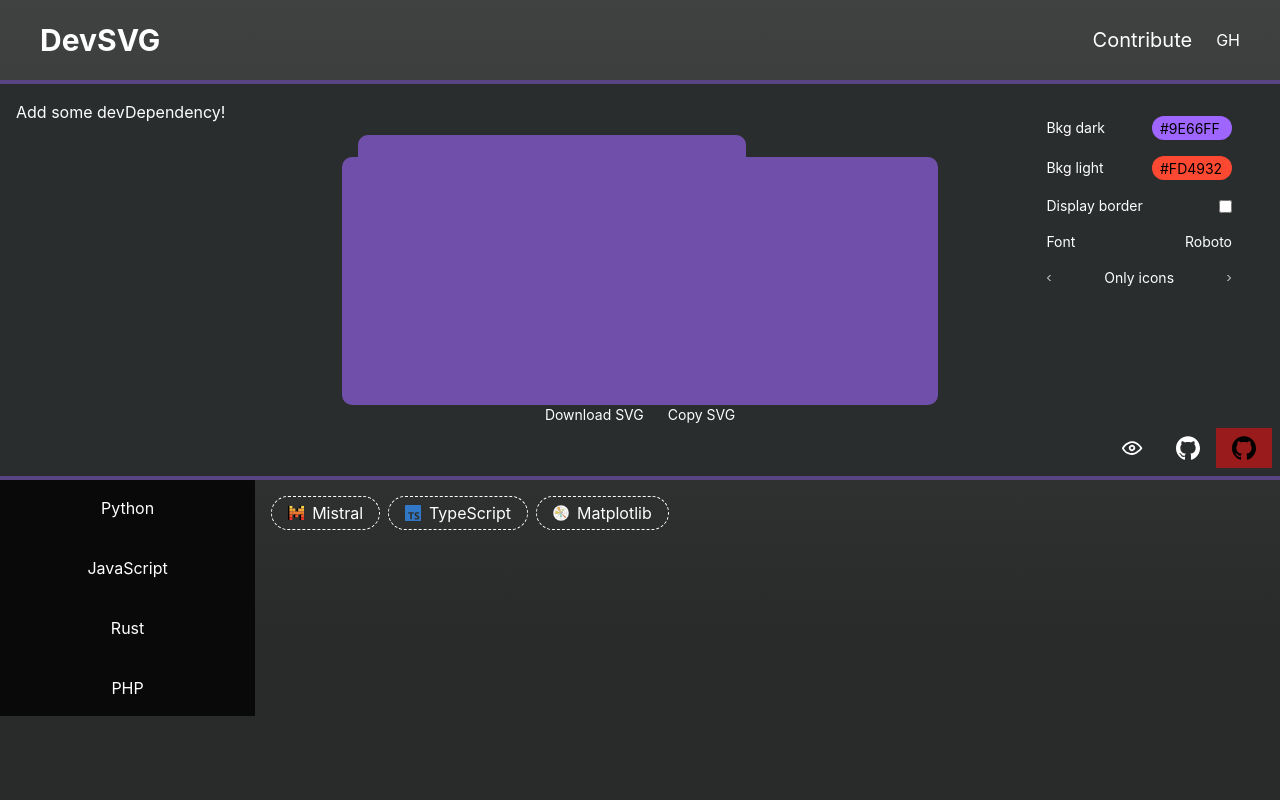
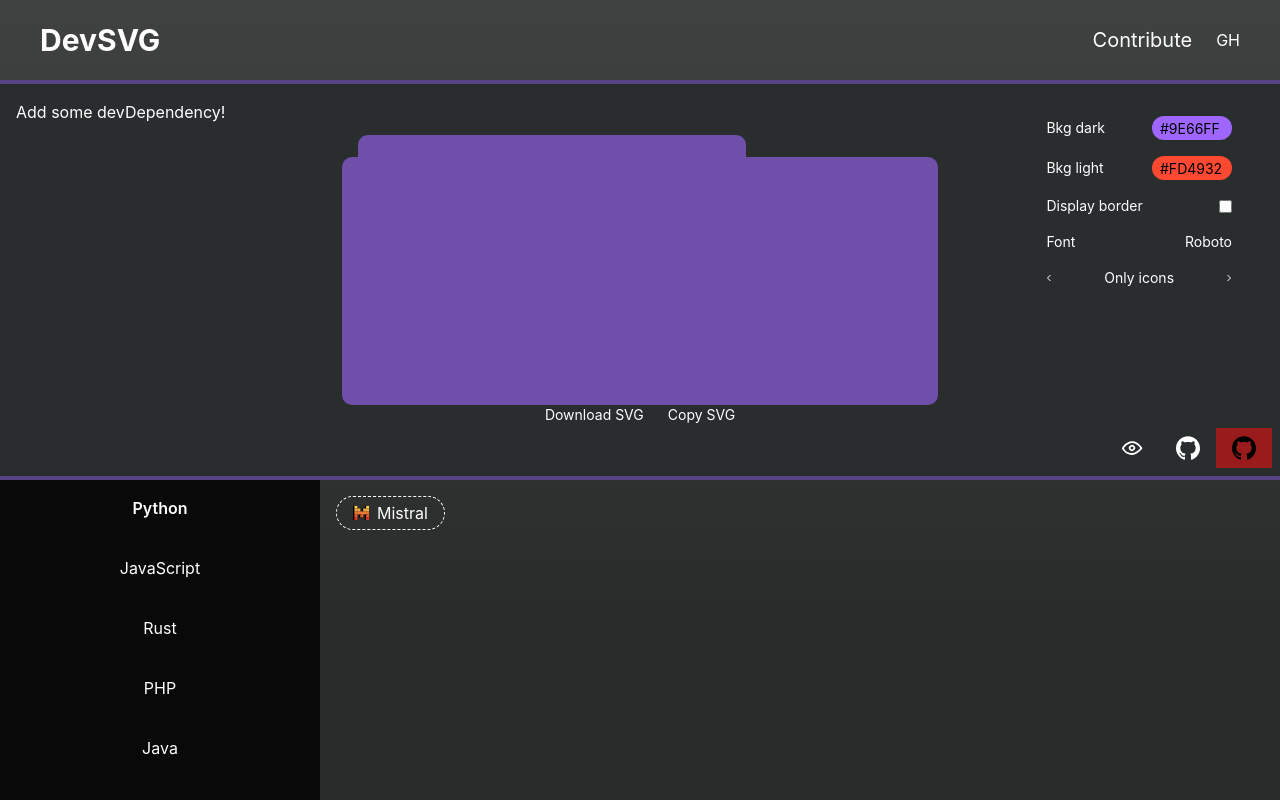
Before and after one commit to AlbertLnz/devSvg, a SvelteKit app: page / in a window 1280 px wide. Built offline with nearby package versions, Linux system fonts and the light colour scheme.

Commit message:
SearchNav filter devDependencies by his category/language

```diff
--- a/src/app.css
+++ b/src/app.css
@@ -10,7 +10,8 @@
 
 body {
 	display: grid;
-	grid-template-rows: 0.1fr 0.5fr 0.4fr;
+	grid-template-rows: 10% 50% 40%;
+	overflow: hidden;
 	width: 100vw;
 	height: 100vh;
 	font-family: -apple-system, BlinkMacSystemFont, 'Segoe UI', Roboto, Oxygen-Sans, Ubuntu, Cantarell,
--- a/src/components/SearchNav.svelte
+++ b/src/components/SearchNav.svelte
@@ -1,18 +1,44 @@
-<script>
-	const techs = ['Python', 'JavaScript', 'Rust', 'PHP']
+<script lang="ts">
+	let {
+		assignCategory,
+		handleAssignCategory
+	}: { assignCategory: string; handleAssignCategory: (category: string) => void } = $props()
+
+	const techs = [
+		'Python',
+		'JavaScript',
+		'Rust',
+		'PHP',
+		'Java',
+		'C++',
+		'C#',
+		'Go',
+		'Ruby',
+		'Swift',
+		'Kotlin'
+	]
+
+	// $inspect(assignCategory)
 </script>
 
-<nav class="flex flex-col overflow-y-hidden">
+<nav class="flex flex-col overflow-y-auto">
 	{#each techs as tech, index}
 		<button
-			class={`w-full bg-[#090909] py-4 ${
+			onclick={() => handleAssignCategory(tech)}
+			class={`bg-[#090909] py-4 ${
 				index === 0
 					? 'border-b-2 border-[#090909] hover:border-white/60 hover:font-semibold'
 					: index === techs.length - 1
 						? 'border-t-2 border-[#090909] hover:border-white/60 hover:font-semibold'
 						: 'border-y-2 border-[#090909] hover:border-white/60 hover:font-semibold'
-			}`}
+			} ${assignCategory === tech ? 'font-semibold' : ''}`}
 		>
 			{tech}
 		</button>{/each}
 </nav>
+
+<style>
+	nav {
+		scrollbar-width: none;
+	}
+</style>
--- a/src/components/Selector.svelte
+++ b/src/components/Selector.svelte
@@ -2,9 +2,11 @@
 	import { devDependencies } from '../data/devDependencies'
 
 	let {
+		filteredDevDependencies,
 		selected,
 		handleSelected
 	}: {
+		filteredDevDependencies: (typeof devDependencies)[number][]
 		selected: (typeof devDependencies)[number][]
 		handleSelected: (dependency: (typeof devDependencies)[number]) => void
 	} = $props()
@@ -14,7 +16,7 @@
 
 <section>
 	<ul class="flex gap-x-2 p-4">
-		{#each devDependencies as dependency}
+		{#each filteredDevDependencies as dependency}
 			<li
 				class={`rounded-full border border-dashed border-white px-4 py-1 ${selected.some((item) => item.name === dependency.name) ? 'border-[#BEB2D4] text-[#BEB2D4]' : 'border-white'}`}
 			>
--- a/src/routes/+page.svelte
+++ b/src/routes/+page.svelte
@@ -8,6 +8,10 @@
 	import SwitcherThemeGithub from '../components/SwitcherThemeGithub.svelte'
 	import { devDependencies } from '../data/devDependencies'
 
+	let assignCategory = $state('Python')
+	let filteredDevDependencies = $state(
+		devDependencies.filter((item) => item.language === assignCategory)
+	)
 	let selected: (typeof devDependencies)[number][] = $state([])
 	let svgConfig = $state({
 		cardStyle: 'Only icons',
@@ -24,7 +28,12 @@
 			: selected.filter((item) => item.name !== dependency.name)
 	}
 
-	// $inspect(selected)
+	function handleAssignCategory(category: string) {
+		assignCategory = category
+		filteredDevDependencies = devDependencies.filter((item) => item.language === category)
+	}
+
+	// $inspect(assignCategory)
 </script>
 
 <Header />
@@ -38,7 +47,7 @@
 	<SwitcherThemeGithub bind:githubTheme />
 </main>
 
-<footer class="grid grid-cols-[0.3fr_auto]">
-	<SearchNav />
-	<Selector {selected} {handleSelected} />
+<footer class="grid grid-cols-[25%_75%]">
+	<SearchNav {assignCategory} {handleAssignCategory} />
+	<Selector {filteredDevDependencies} {selected} {handleSelected} />
 </footer>
```
